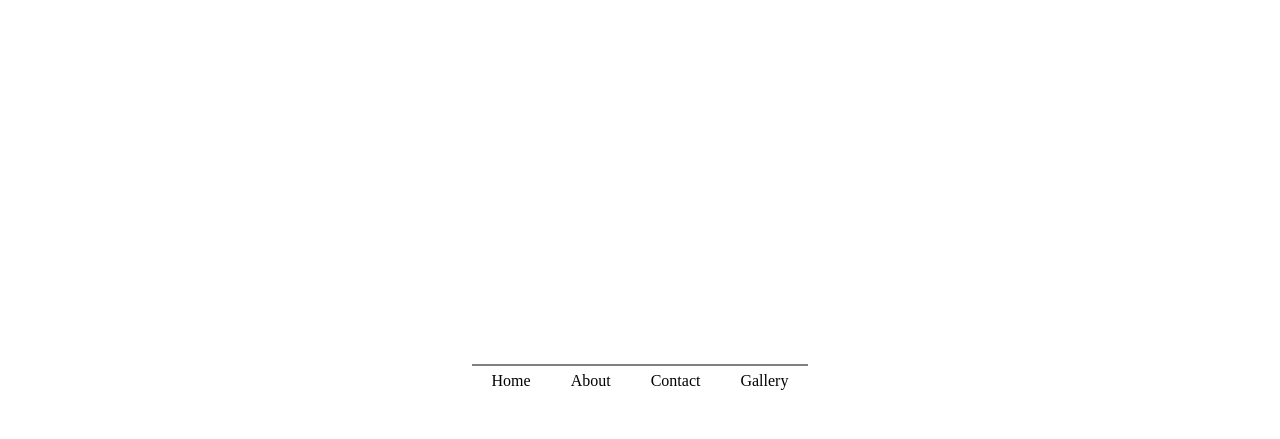
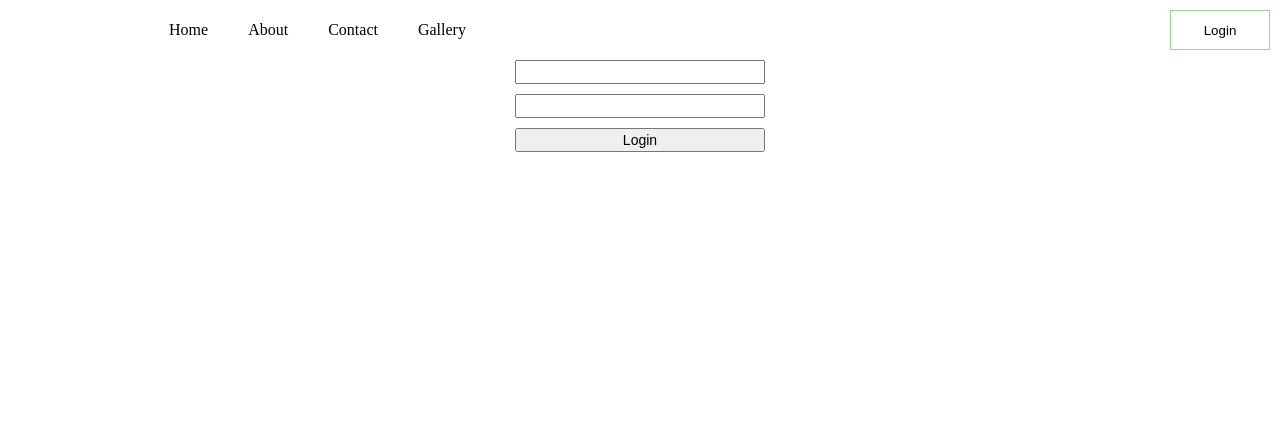
Before and after one commit to MariaPereira1/ExerciseMarcoPages, a React app: page /login in a window 1280 px wide. Built offline with nearby package versions, Linux system fonts and the light colour scheme.

Commit message:
Start login Page

```diff
--- a/src/components/Header/index.js
+++ b/src/components/Header/index.js
@@ -1,45 +1,28 @@
-import React, { useState, useLayoutEffect, useEffect } from "react";
-import { Link, withRouter } from "react-router-dom";
+import React from "react";
+import { NavLink, withRouter } from "react-router-dom";
 import "./styles.less";
 
-const Header = (props) => {
-  const [location, setLocation] = useState(props.location.pathname);
-
-  useEffect(() => setLocation(props.location.pathname), [
-    props.location.pathname
-  ]);
-
-  useLayoutEffect(() => {
-    const a = document.querySelector(".selected");
-    const b = document.querySelector(".line ");
-    if (a?.offsetWidth && b?.style && a?.offsetLeft) {
-      b.style.left = `${a.offsetLeft}px`;
-      b.style.width = `${a.offsetWidth}px`;
-    }
-  });
-
+const Header = ({ history }) => {
   return (
-    <div className="navContainer">
-      <div className="line"> </div>
-      <div className="nav">
-        <Link className={location === "/" ? "selected" : null} to="/">
+    <div className="header">
+      <nav className="nav">
+        <NavLink exact activeClassName="selected" to="/">
           Home
-        </Link>
-        <Link className={location === "/about" ? "selected" : null} to="/about">
+        </NavLink>
+        <NavLink activeClassName="selected" to="/about">
           About
-        </Link>
-        <Link
-          className={location === "/contact" ? "selected" : null}
-          to="/contact"
-        >
+        </NavLink>
+        <NavLink activeClassName="selected" to="/contact">
           Contact
-        </Link>
-        <Link
-          className={location === "/gallery" ? "selected" : null}
-          to="/gallery"
-        >
+        </NavLink>
+        <NavLink activeClassName="selected" to="/gallery">
           Gallery
-        </Link>
+        </NavLink>
+      </nav>
+      <div className="user">
+        <button className="login-button" onClick={() => history.push("/login")}>
+          Login
+        </button>
       </div>
     </div>
   );
--- a/src/components/Header/styles.less
+++ b/src/components/Header/styles.less
@@ -1,23 +1,20 @@
-@line: 2px solid grey;
+@line: 2px solid #99d492;
 
-.navContainer {
-  margin: 10px auto;
-  width: fit-content;
+.header {
+  width: 100%;
+  height: 60px;
+  display: flex;
+  justify-content: space-around;
+  align-items: center;
 
-  border-top: @line;
-
-  .line {
-    background-color: grey;
-    height: 2px;
-    width: 0px;
-    position: absolute;
-    transition: 0.4s;
+  .selected {
+    border-top: @line;
+    border-bottom: @line;
   }
 
   .nav {
-    padding: 2px 0;
-    margin-bottom: 40px;
-
+    flex: 1;
+    height: inherit;
     list-style: none;
 
     display: flex;
@@ -27,9 +24,32 @@
       padding: 4px 20px;
       text-decoration: none;
       color: black;
+      display: flex;
+      align-items: center;
       &:hover {
         background-color: rgb(224, 224, 224);
       }
     }
   }
+
+  .user {
+    flex: 1;
+    height: inherit;
+    display: flex;
+    flex-direction: row-reverse;
+    align-items: center;
+    padding-right: 10px;
+
+    .login-button {
+      width: 100px;
+      height: 40px;
+      border: 1px solid #99d492;
+      background-color: transparent;
+      cursor: pointer;
+
+      &:hover {
+        background-image: linear-gradient(to right bottom, #188977, #99d492);
+      }
+    }
+  }
 }
--- /dev/null
+++ b/src/pages/Login/index.js
@@ -0,0 +1,13 @@
+import React from "react";
+
+const Login = () => {
+  return (
+    <form className="form">
+      <input type="text" className="text-field" />
+      <input type="password" className="text-field" />
+      <input type="submit" className="submit-form" value="Login" />
+    </form>
+  );
+};
+
+export default Login;
--- a/src/routes/index.js
+++ b/src/routes/index.js
@@ -5,17 +5,30 @@ import About from "../pages/About";
 import Contact from "../pages/Contact";
 import Gallery from "../pages/Gallery";
 import Home from "../pages/Home";
+import Login from "../pages/Login";
 import Header from "../components/Header";
 
 const Routes = () => (
   <BrowserRouter>
     <Header />
+    <main
+      style={{
+        display: "flex",
+        flexGrow: 1,
+        flexDirection: "column",
+        alignItems: "center",
+        height: "100%",
+        width: "100%"
+      }}
+    >
       <Switch>
         <Route exact path="/" component={Home} />
         <Route path="/about" component={About} />
         <Route path="/contact" component={Contact} />
         <Route path="/gallery" component={Gallery} />
+        <Route path="/login" component={Login} />
       </Switch>
+    </main>
   </BrowserRouter>
 );
 
```
Also changed, not shown: src/pages/Login/styles.less (added). Lines whose indentation alone changed are shown as unchanged.
